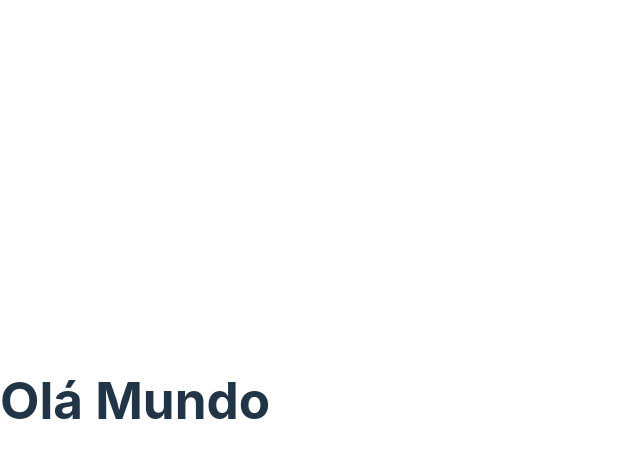
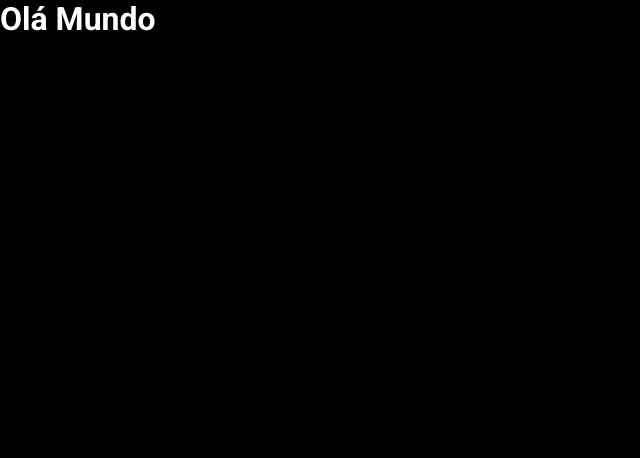
Before and after one commit to kleitonjr/DSMeta-Fullstack, a React (Vite) app in the folder frontend/: page / in a window 1280 px wide. Shown: the top 458 px of the page, without its empty margins (0-640 px from the left). Built offline with nearby package versions, Linux system fonts and the light colour scheme.

Commit message:
"Projeto clean com css básioc"

```diff
--- a/frontend/src/index.css
+++ b/frontend/src/index.css
@@ -1,70 +1,17 @@
-:root {
-  font-family: Inter, Avenir, Helvetica, Arial, sans-serif;
-  font-size: 16px;
-  line-height: 24px;
-  font-weight: 400;
+@import url('https://fonts.googleapis.com/css2?family=Roboto:wght@300;400;700&display=swap');
 
-  color-scheme: light dark;
-  color: rgba(255, 255, 255, 0.87);
-  background-color: #242424;
-
-  font-synthesis: none;
-  text-rendering: optimizeLegibility;
-  -webkit-font-smoothing: antialiased;
-  -moz-osx-font-smoothing: grayscale;
-  -webkit-text-size-adjust: 100%;
+* {
+    font-family: 'Roboto', sans-serif;
+    margin: 0;
+    padding: 0;
 }
 
-a {
-  font-weight: 500;
-  color: #646cff;
-  text-decoration: inherit;
-}
-a:hover {
-  color: #535bf2;
+body, html{
+    background-color: black;
+    color: #fff;
 }
 
-body {
-  margin: 0;
-  display: flex;
-  place-items: center;
-  min-width: 320px;
-  min-height: 100vh;
+a, a:hover, a:visited{
+    color: unset;
+    text-decoration: none;
 }
-
-h1 {
-  font-size: 3.2em;
-  line-height: 1.1;
-}
-
-button {
-  border-radius: 8px;
-  border: 1px solid transparent;
-  padding: 0.6em 1.2em;
-  font-size: 1em;
-  font-weight: 500;
-  font-family: inherit;
-  background-color: #1a1a1a;
-  cursor: pointer;
-  transition: border-color 0.25s;
-}
-button:hover {
-  border-color: #646cff;
-}
-button:focus,
-button:focus-visible {
-  outline: 4px auto -webkit-focus-ring-color;
-}
-
-@media (prefers-color-scheme: light) {
-  :root {
-    color: #213547;
-    background-color: #ffffff;
-  }
-  a:hover {
-    color: #747bff;
-  }
-  button {
-    background-color: #f9f9f9;
-  }
-}
```
